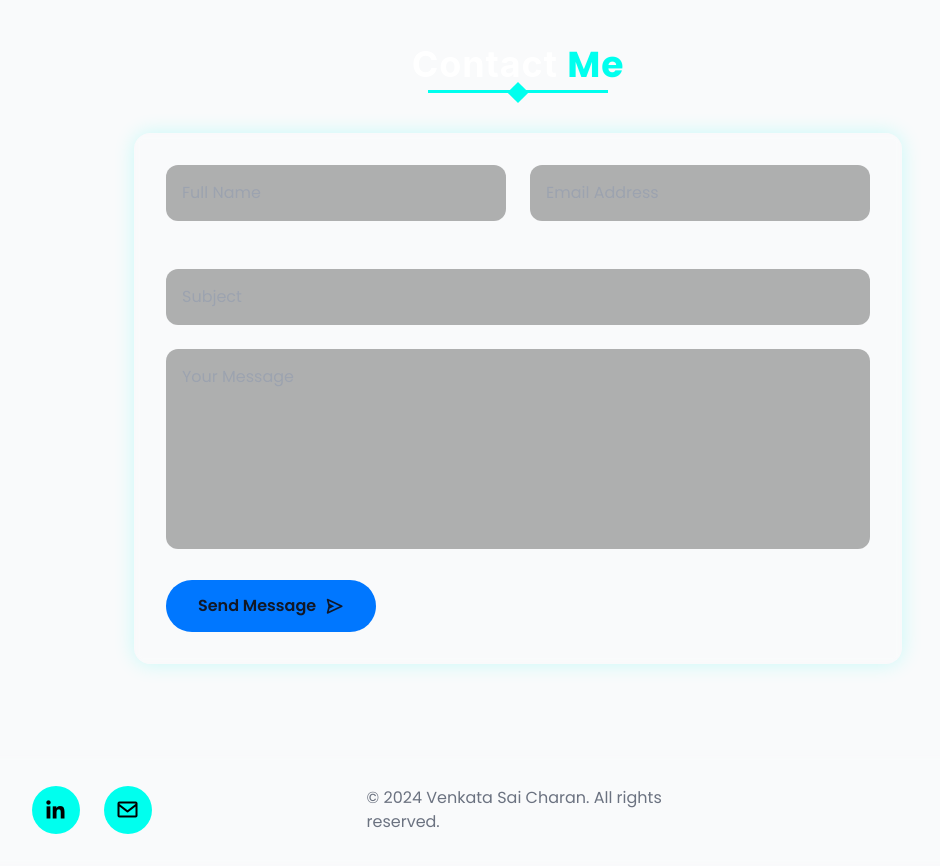
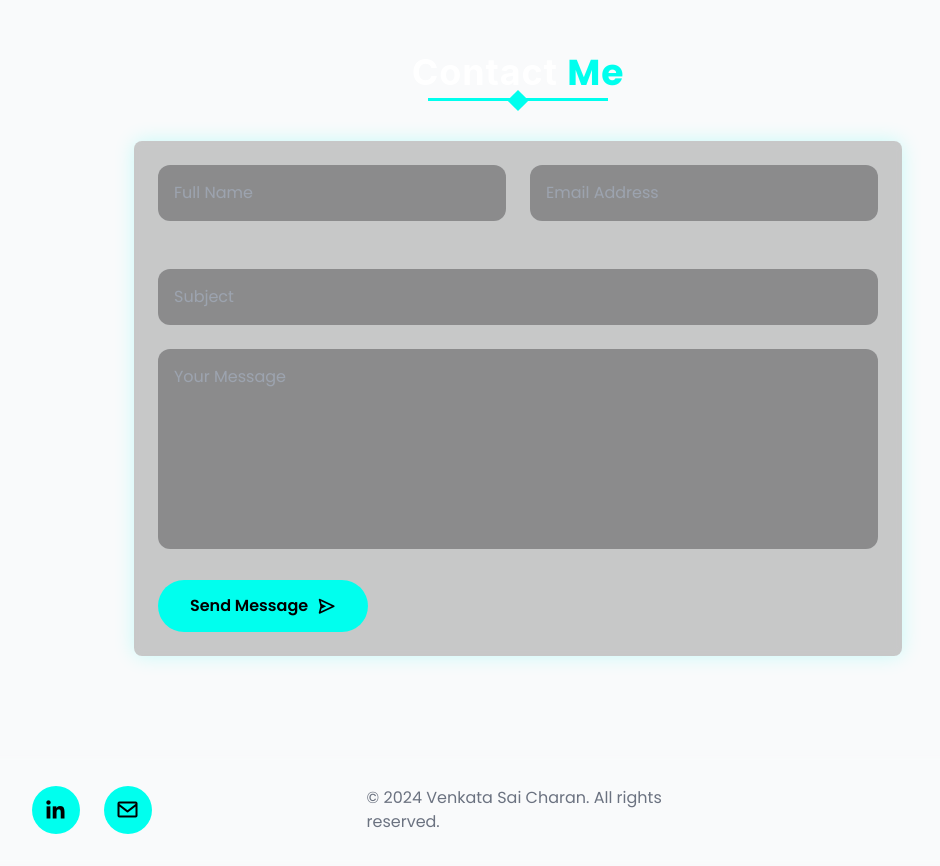
Before and after one commit to saicharankarasala/Portfolio, a React (Vite) app: page / in a window 1280 px wide. Shown: the part 8020-8886 px from the top of the page, without its empty margins (122-1062 px from the left). Built offline with nearby package versions, Linux system fonts and the light colour scheme.

Commit message:
Add border to contact form matching theme color

```diff
--- a/src/components/Contact.jsx
+++ b/src/components/Contact.jsx
@@ -89,7 +89,7 @@ const Contact = () => {
             height={windowSize.height}
             numberOfPieces={300}
             recycle={true}
-            colors={['#0077FF', '#1E90FF', '#00C2FF', '#10B981', '#34D399']}
+            colors={['#00FFEE', '#00E6D6', '#00CCBE', '#00B3A6', '#00998E']}
             gravity={0.15}
             tweenDuration={8000}
             wind={0.01}
@@ -98,9 +98,9 @@ const Contact = () => {
         </div>
       )}
       <section className="contact" id="contact">
-        <h2 className="heading">Contact <span className="text-primary-light dark:text-primary-dark">Me</span></h2>
+        <h2 className="heading">Contact <span>Me</span></h2>
 
-        <form ref={form} onSubmit={sendEmail} className="contact-form bg-background-light/10 dark:bg-background-dark/10 border border-primary-light/20 dark:border-primary-dark/20">
+        <form ref={form} onSubmit={sendEmail} className="contact-form border-2 border-[--main-color] rounded-lg p-6">
           <div className="form-group">
             <div className="input-field">
               <input
@@ -114,7 +114,6 @@ const Contact = () => {
                 name="from_name"
                 placeholder="Full Name"
                 required
-                className="bg-background-light dark:bg-background-dark text-text-primary-light dark:text-text-primary-dark border border-primary-light/20 dark:border-primary-dark/20 focus:border-primary-light dark:focus:border-primary-dark"
               />
             </div>
             <div className="input-field">
@@ -123,7 +122,6 @@ const Contact = () => {
                 name="reply_to"
                 placeholder="Email Address"
                 required
-                className="bg-background-light dark:bg-background-dark text-text-primary-light dark:text-text-primary-dark border border-primary-light/20 dark:border-primary-dark/20 focus:border-primary-light dark:focus:border-primary-dark"
               />
             </div>
           </div>
@@ -133,7 +131,6 @@ const Contact = () => {
               name="subject"
               placeholder="Subject"
               required
-              className="bg-background-light dark:bg-background-dark text-text-primary-light dark:text-text-primary-dark border border-primary-light/20 dark:border-primary-dark/20 focus:border-primary-light dark:focus:border-primary-dark"
             />
           </div>
           <div className="input-field">
@@ -141,19 +138,18 @@ const Contact = () => {
               name="message"
               placeholder="Your Message"
               required
-              className="bg-background-light dark:bg-background-dark text-text-primary-light dark:text-text-primary-dark border border-primary-light/20 dark:border-primary-dark/20 focus:border-primary-light dark:focus:border-primary-dark"
             ></textarea>
           </div>
 
           {submitStatus.message && (
-            <div className={`submit-status ${submitStatus.isError ? 'text-red-500' : 'text-link-light dark:text-link-dark'}`}>
+            <div className={`submit-status ${submitStatus.isError ? 'error' : 'success'}`}>
               {submitStatus.message}
             </div>
           )}
 
           <button
             type="submit"
-            className="submit-btn bg-primary-light dark:bg-primary-dark hover:bg-link-light dark:hover:bg-link-dark text-text-primary-light dark:text-text-primary-dark"
+            className="submit-btn"
             disabled={isSubmitting}
           >
             {isSubmitting ? (
```
